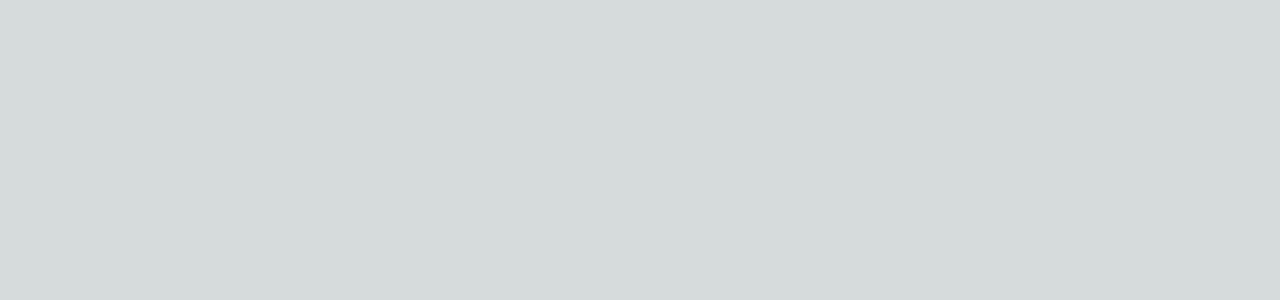
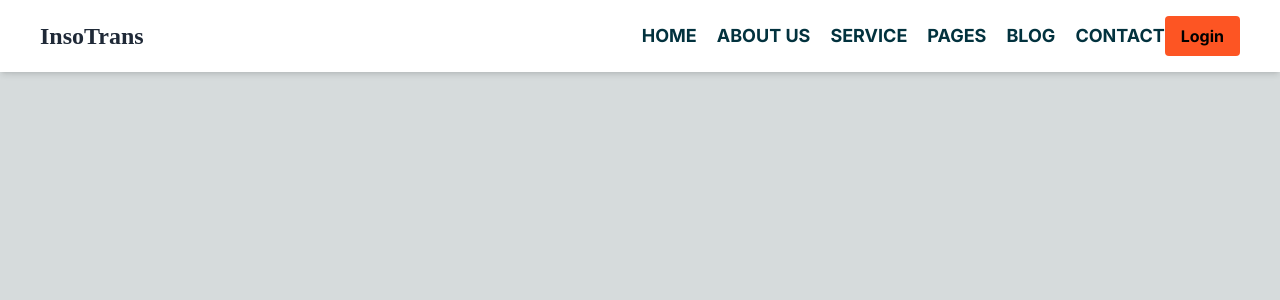
Before and after one commit to dev-shreyash/brand-page-nextjs, a Next.js app: page / in a window 1280 px wide. Shown: the top 300 px of the page. Built offline with nearby package versions, Linux system fonts and the light colour scheme.

Commit message:
"Updated package.json, added Navbar component, and modified tailwind.config.ts"

```diff
--- a/package.json
+++ b/package.json
@@ -9,9 +9,11 @@
     "lint": "next lint"
   },
   "dependencies": {
+    "@ionic/react": "^8.2.4",
+    "ionicons": "^7.4.0",
+    "next": "14.2.4",
     "react": "^18",
-    "react-dom": "^18",
-    "next": "14.2.4"
+    "react-dom": "^18"
   },
   "devDependencies": {
     "typescript": "^5",
--- a/src/app/page.tsx
+++ b/src/app/page.tsx
@@ -1,9 +1,10 @@
+import Navbar from "@/components/Navbar";
 import Image from "next/image";
 
 export default function Home() {
   return (
   <div className="content">
-
+    <Navbar/>
   </div>
   );
 }
--- /dev/null
+++ b/src/components/Button.tsx
@@ -0,0 +1,11 @@
+import React from 'react'
+
+const Button = () => {
+  return (
+
+      <button className='bg-primary py-2 px-4 rounded font-bold hover:bg-secondary transition-colors duration-500'>Login</button>
+
+  )
+}
+
+export default Button
--- /dev/null
+++ b/src/components/Navbar.tsx
@@ -0,0 +1,81 @@
+"use client";
+import React, { useState } from "react";
+import Button from "./Button";
+import { IonIcon } from "@ionic/react";
+import { logoIonic, closeOutline, menuOutline, addOutline, removeOutline } from "ionicons/icons";
+
+const Navbar = () => {
+  const Links = [
+    { name: "HOME", link: "/", submenu: [{ name: "Sub Home 1", link: "/subhome1" }, { name: "Sub Home 2", link: "/subhome2" }] },
+    { name: "ABOUT US", link: "/about" },
+    { name: "SERVICE", link: "/", submenu: [{ name: "Sub Service 1", link: "/subservice1" }, { name: "Sub Service 2", link: "/subservice2" }] },
+    { name: "PAGES", link: "/pages" },
+    { name: "BLOG", link: "/blog" },
+    { name: "CONTACT", link: "/contact" },
+  ];
+
+  const [open, setOpen] = useState(false);
+  const [accordionOpen, setAccordionOpen] = useState({});
+
+  const toggleAccordion = (index) => {
+    setAccordionOpen(prevState => ({
+      ...prevState,
+      [index]: !prevState[index]
+    }));
+  };
+
+  return (
+    <div className="shadow-md w-full fixed top-0 left-0">
+      <div className="md:flex items-center justify-between bg-white py-4 md:px-10 px-7">
+        <div className="font-bold text-2xl cursor-pointer flex items-center font-[Poppins] text-gray-800">
+          InsoTrans
+        </div>
+        <div
+          onClick={() => setOpen(!open)}
+          className="text-3xl absolute right-8 top-6 cursor-pointer md:hidden"
+        >
+          <IonIcon icon={open ? closeOutline : menuOutline} style={{ color: 'black' }} />
+        </div>
+        <ul
+          className={`md:flex md:items-center md:pb-0 pb-12 absolute md:static bg-white md:z-auto z-[-1] left-0 w-full md:w-auto md:pl-0 pl-9 transition-all duration-500 ease-in ${
+            open ? "top-20 " : "top-[-490px] "
+          }`}
+        >
+          {Links.map((link, index) => (
+            <li key={link.name} className="md:ml-5 text-lg md:my-0 my-7 relative group">
+              <a
+                href={link.link}
+                className="relative text-secondary hover:text-primary duration-500 font-bold cursor-pointer transition-all ease-in-out before:transition-[width] before:ease-in-out before:duration-700 before:absolute before:bg-primary before:origin-left before:h-[1px] before:w-0 hover:before:w-[30%] before:bottom-0 before:left-0 flex items-center justify-between"
+                onClick={(e) => {
+                  if (link.submenu && window.innerWidth <= 768) {
+                    e.preventDefault();
+                    toggleAccordion(index);
+                  }
+                }}
+              >
+                {link.name}
+                {link.submenu && window.innerWidth <= 768 && (
+                  <IonIcon icon={accordionOpen[index] ? removeOutline : addOutline} className="ml-2" />
+                )}
+              </a>
+              {link.submenu && (
+                <ul className={`relative max-w-fit font-bold bg-white shadow-md mt-2 pt-2 pl-4 ${window.innerWidth > 768 ? 'hidden group-hover:block' : accordionOpen[index] ? 'block' : 'hidden'}`}>
+                  {link.submenu.map(sublink => (
+                    <li key={sublink.name} className="text-sm py-2 px-4 hover:bg-gray-100">
+                      <a href={sublink.link} className="block text-secondary hover:text-primary">{sublink.name}</a>
+                    </li>
+                  ))}
+                </ul>
+              )}
+            </li>
+          ))}
+          <div className="lg:block md:hidden sm:hidden">
+            <Button>Get Started</Button>
+          </div>
+        </ul>
+      </div>
+    </div>
+  );
+};
+
+export default Navbar;
--- a/tailwind.config.ts
+++ b/tailwind.config.ts
@@ -8,6 +8,10 @@ const config: Config = {
   ],
   theme: {
     extend: {
+      colors: {
+        "primary": "#fd5523",
+        "secondary": "#02323e",
+      },
       backgroundImage: {
         "gradient-radial": "radial-gradient(var(--tw-gradient-stops))",
         "gradient-conic":
```
Also changed, not shown: 1 other file (tests, documents, lock files or other folders).
